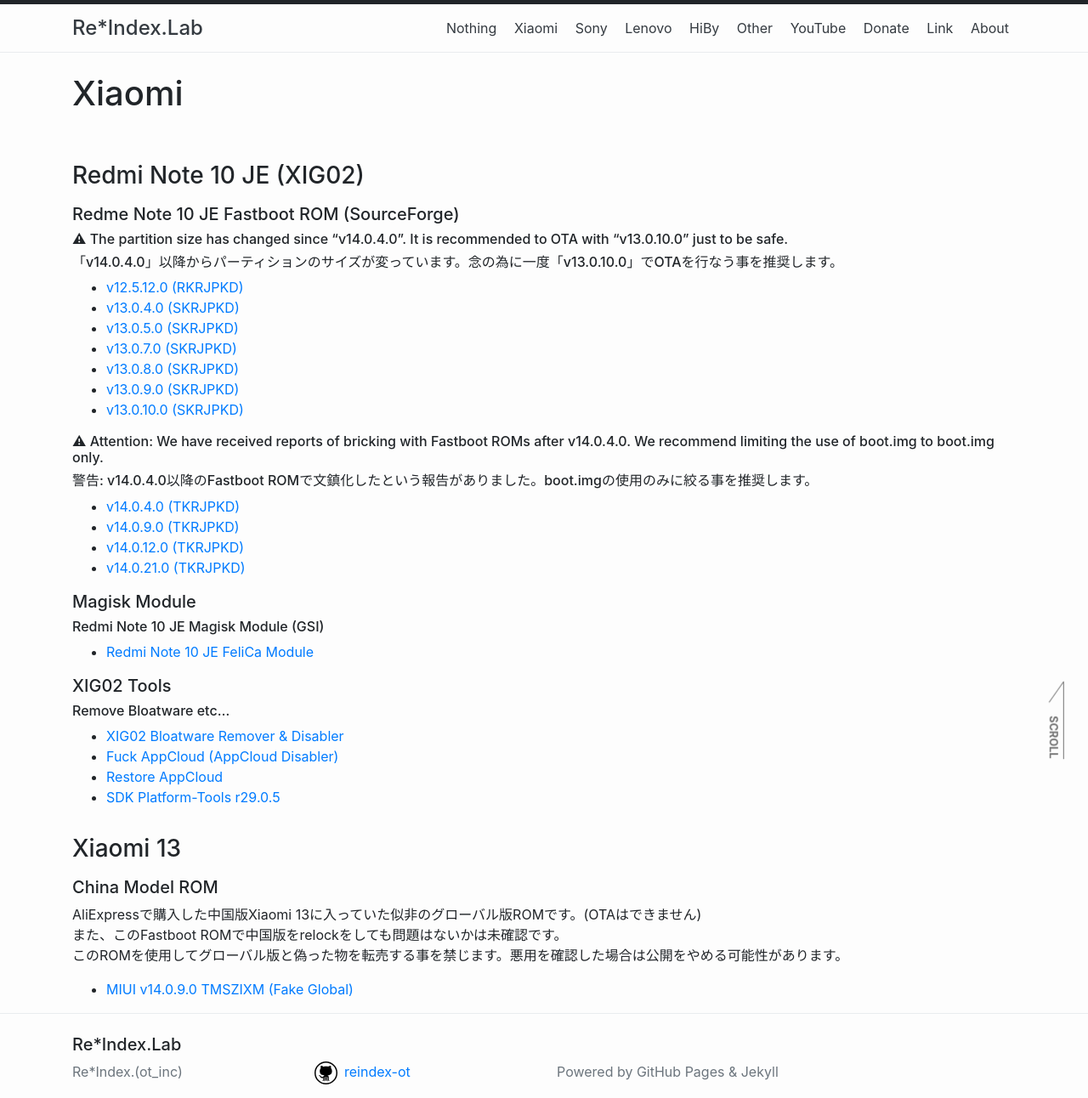
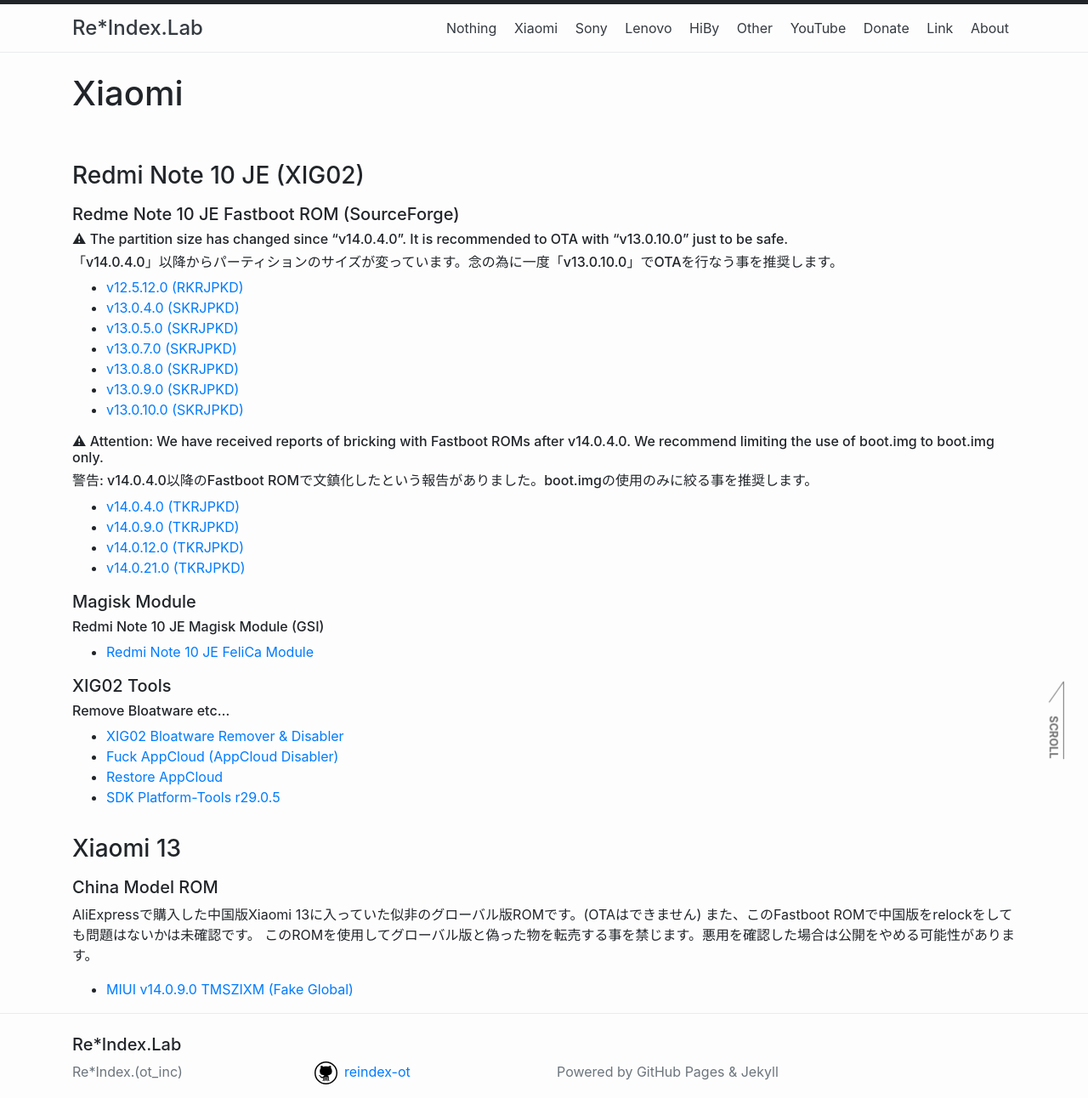
Before and after one commit to reindex-ot/reindex-ot.github.io, a Jekyll site: the page built from xiaomi.md, in a window 1280 px wide. Shown: the whole page at 85% size. Built offline with Jekyll 4.4.1, drawn with Linux system fonts in a browser that asks for light colours.

```diff
--- a/xiaomi.md
+++ b/xiaomi.md
@@ -10,37 +10,37 @@ permalink: /xiaomi/
 ###### ⚠ The partition size has changed since "v14.0.4.0". It is recommended to OTA with "v13.0.10.0" just to be safe.
 
 ###### 「v14.0.4.0」以降からパーティションのサイズが変っています。念の為に一度「v13.0.10.0」でOTAを行なう事を推奨します。
-- [v12.5.12.0 (RKRJPKD)](https://sourceforge.net/projects/redmi-note-10-je-rom/files/FastbootROM/Xiaomi_Iris_XIG02_MIUI_V12.5.12.0_RKRJPKD.rar/download)<br>
-- [v13.0.4.0 (SKRJPKD)](https://sourceforge.net/projects/redmi-note-10-je-rom/files/FastbootROM/Xiaomi_Iris_XIG02_MIUI_V13.0.4.0.SKRJPKD.rar/download)<br>
-- [v13.0.5.0 (SKRJPKD)](https://sourceforge.net/projects/redmi-note-10-je-rom/files/FastbootROM/Xiaomi_Iris_XIG02_MIUI_V13.0.5.0.SKRJPKD.rar/download)<br>
-- [v13.0.7.0 (SKRJPKD)](https://sourceforge.net/projects/redmi-note-10-je-rom/files/FastbootROM/Xiaomi_Iris_XIG02_MIUI_V13.0.7.0_SKRJPKD.rar/download)<br>
-- [v13.0.8.0 (SKRJPKD)](https://sourceforge.net/projects/redmi-note-10-je-rom/files/FastbootROM/Xiaomi_Iris_XIG02_MIUI_V13.0.8.0_SKRJPKD.rar/download)<br>
-- [v13.0.9.0 (SKRJPKD)](https://sourceforge.net/projects/redmi-note-10-je-rom/files/FastbootROM/Xiaomi_Iris_XIG02_MIUI_V13.0.9.0_SKRJPKD.rar/download)<br>
-- [v13.0.10.0 (SKRJPKD)](https://sourceforge.net/projects/redmi-note-10-je-rom/files/FastbootROM/Xiaomi_Iris_XIG02_MIUI_V13.0.10.0_SKRJPKD.rar/download)<br>
+- [v12.5.12.0 (RKRJPKD)](https://sourceforge.net/projects/redmi-note-10-je-rom/files/FastbootROM/Xiaomi_Iris_XIG02_MIUI_V12.5.12.0_RKRJPKD.rar/download)
+- [v13.0.4.0 (SKRJPKD)](https://sourceforge.net/projects/redmi-note-10-je-rom/files/FastbootROM/Xiaomi_Iris_XIG02_MIUI_V13.0.4.0.SKRJPKD.rar/download)
+- [v13.0.5.0 (SKRJPKD)](https://sourceforge.net/projects/redmi-note-10-je-rom/files/FastbootROM/Xiaomi_Iris_XIG02_MIUI_V13.0.5.0.SKRJPKD.rar/download)
+- [v13.0.7.0 (SKRJPKD)](https://sourceforge.net/projects/redmi-note-10-je-rom/files/FastbootROM/Xiaomi_Iris_XIG02_MIUI_V13.0.7.0_SKRJPKD.rar/download)
+- [v13.0.8.0 (SKRJPKD)](https://sourceforge.net/projects/redmi-note-10-je-rom/files/FastbootROM/Xiaomi_Iris_XIG02_MIUI_V13.0.8.0_SKRJPKD.rar/download)
+- [v13.0.9.0 (SKRJPKD)](https://sourceforge.net/projects/redmi-note-10-je-rom/files/FastbootROM/Xiaomi_Iris_XIG02_MIUI_V13.0.9.0_SKRJPKD.rar/download)
+- [v13.0.10.0 (SKRJPKD)](https://sourceforge.net/projects/redmi-note-10-je-rom/files/FastbootROM/Xiaomi_Iris_XIG02_MIUI_V13.0.10.0_SKRJPKD.rar/download)
 
 ###### ⚠ Attention: We have received reports of bricking with Fastboot ROMs after v14.0.4.0. We recommend limiting the use of boot.img to boot.img only.
 
 ###### 警告: v14.0.4.0以降のFastboot ROMで文鎮化したという報告がありました。boot.imgの使用のみに絞る事を推奨します。
 
-- [v14.0.4.0 (TKRJPKD)](https://sourceforge.net/projects/redmi-note-10-je-rom/files/FastbootROM/Xiaomi_Iris_XIG02_MIUI_V14.0.4.0_TKRJPKD.7z/download)<br>
-- [v14.0.9.0 (TKRJPKD)](https://sourceforge.net/projects/redmi-note-10-je-rom/files/FastbootROM/Xiaomi_Iris_XIG02_MIUI_V14.0.9.0_TKRJPKD.7z/download)<br>
-- [v14.0.12.0 (TKRJPKD)](https://sourceforge.net/projects/redmi-note-10-je-rom/files/FastbootROM/Xiaomi_Iris_XIG02_MIUI_V14.0.12.0_TKRJPKD.7z/download)<br>
-- [v14.0.21.0 (TKRJPKD)](https://sourceforge.net/projects/redmi-note-10-je-rom/files/FastbootROM/Xiaomi_Iris_XIG02_MIUI_V14.0.21.0_TKRJPKD.7z/download)<br>
+- [v14.0.4.0 (TKRJPKD)](https://sourceforge.net/projects/redmi-note-10-je-rom/files/FastbootROM/Xiaomi_Iris_XIG02_MIUI_V14.0.4.0_TKRJPKD.7z/download)
+- [v14.0.9.0 (TKRJPKD)](https://sourceforge.net/projects/redmi-note-10-je-rom/files/FastbootROM/Xiaomi_Iris_XIG02_MIUI_V14.0.9.0_TKRJPKD.7z/download)
+- [v14.0.12.0 (TKRJPKD)](https://sourceforge.net/projects/redmi-note-10-je-rom/files/FastbootROM/Xiaomi_Iris_XIG02_MIUI_V14.0.12.0_TKRJPKD.7z/download)
+- [v14.0.21.0 (TKRJPKD)](https://sourceforge.net/projects/redmi-note-10-je-rom/files/FastbootROM/Xiaomi_Iris_XIG02_MIUI_V14.0.21.0_TKRJPKD.7z/download)
 
 ##### Magisk Module
 ###### Redmi Note 10 JE Magisk Module (GSI)
-- [Redmi Note 10 JE FeliCa Module](https://github.com/reindex-ot/magisk-module-iris-felica/releases)<br>
+- [Redmi Note 10 JE FeliCa Module](https://github.com/reindex-ot/magisk-module-iris-felica/releases)
 
 ##### XIG02 Tools
 ###### Remove Bloatware etc...
-- [XIG02 Bloatware Remover & Disabler](https://drive.google.com/file/d/1EMQ6pax-Boj67xyCixEF7Ql5oX_CtHKe/view?usp=sharing)<br>
-- [Fuck AppCloud (AppCloud Disabler)](https://drive.google.com/file/d/1C8Uszdsie91VcHmIpTP8EIxq9sQJ-IDu/view?usp=sharing)<br>
-- [Restore AppCloud](https://drive.google.com/file/d/1axGXUpmbaTE0uqQWoNvOerHUoEeWtYv2/view?usp=sharing)<br>
-- [SDK Platform-Tools r29.0.5](https://drive.google.com/file/d/1wDN0bfmWSEaAx9KoN-7GI4sW0qo3XRo6/view?usp=shareing)<br>
+- [XIG02 Bloatware Remover & Disabler](https://drive.google.com/uc?export=download&id=1EMQ6pax-Boj67xyCixEF7Ql5oX_CtHKe)
+- [Fuck AppCloud (AppCloud Disabler)](https://drive.google.com/uc?export=download&id=1C8Uszdsie91VcHmIpTP8EIxq9sQJ-IDu)
+- [Restore AppCloud](https://drive.google.com/uc?export=download&id=1axGXUpmbaTE0uqQWoNvOerHUoEeWtYv2)
+- [SDK Platform-Tools r29.0.5](https://drive.google.com/uc?export=download&id=1wDN0bfmWSEaAx9KoN-7GI4sW0qo3XRo6)
 
 ### Xiaomi 13
 ##### China Model ROM
-AliExpressで購入した中国版Xiaomi 13に入っていた似非のグローバル版ROMです。(OTAはできません)<br>
-また、このFastboot ROMで中国版をrelockをしても問題はないかは未確認です。<br>
-このROMを使用してグローバル版と偽った物を転売する事を禁じます。悪用を確認した場合は公開をやめる可能性があります。<br>
-- [MIUI v14.0.9.0 TMSZIXM (Fake Global)](https://mega.nz/file/KhxFwbxa#F5xSNElRaWRKtDTQO4_MF8fsKUxzQ0YzEu-8C4tvFIE)<br>
+AliExpressで購入した中国版Xiaomi 13に入っていた似非のグローバル版ROMです。(OTAはできません)
+また、このFastboot ROMで中国版をrelockをしても問題はないかは未確認です。
+このROMを使用してグローバル版と偽った物を転売する事を禁じます。悪用を確認した場合は公開をやめる可能性があります。
+- [MIUI v14.0.9.0 TMSZIXM (Fake Global)](https://mega.nz/file/KhxFwbxa#F5xSNElRaWRKtDTQO4_MF8fsKUxzQ0YzEu-8C4tvFIE)
```
